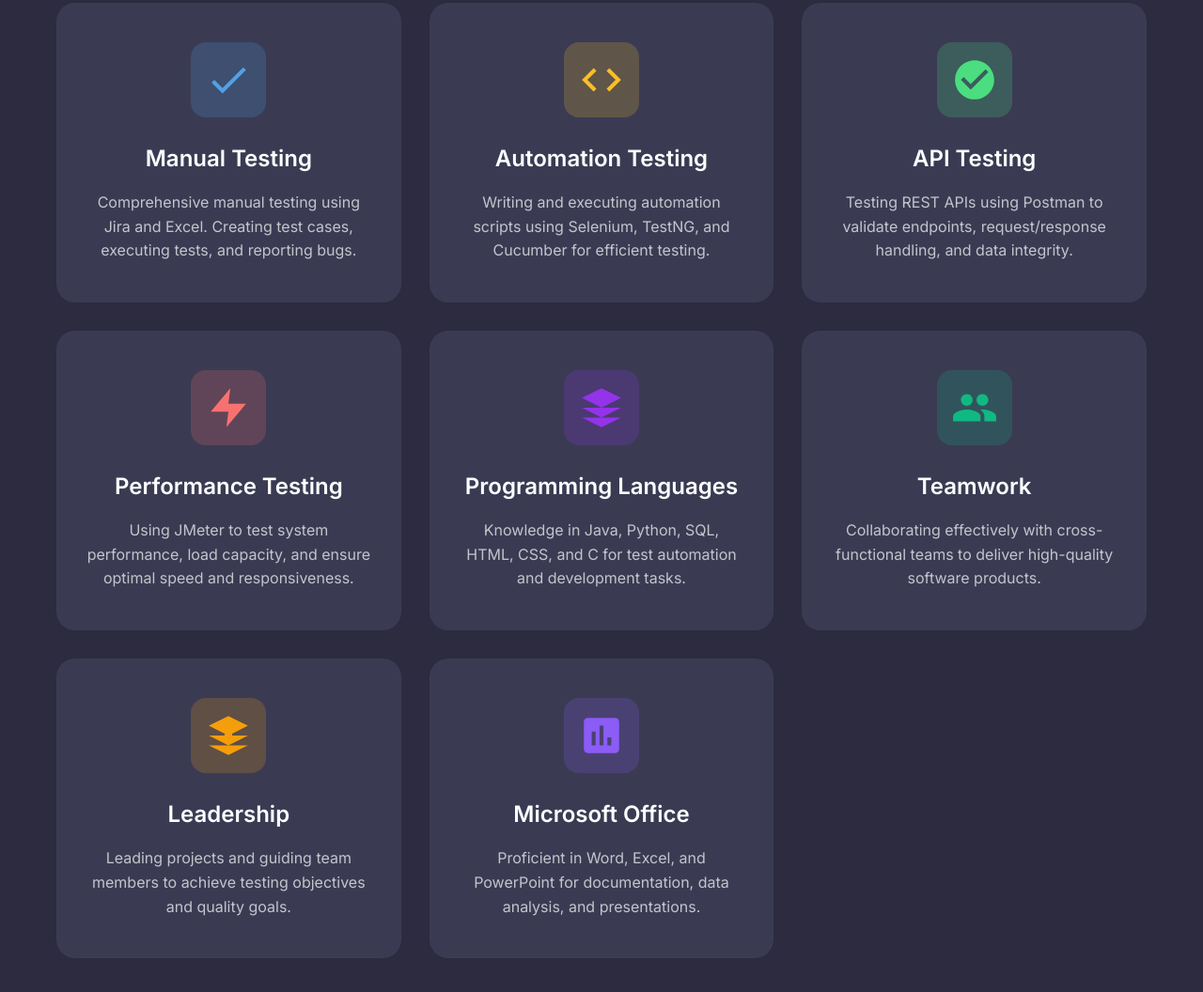
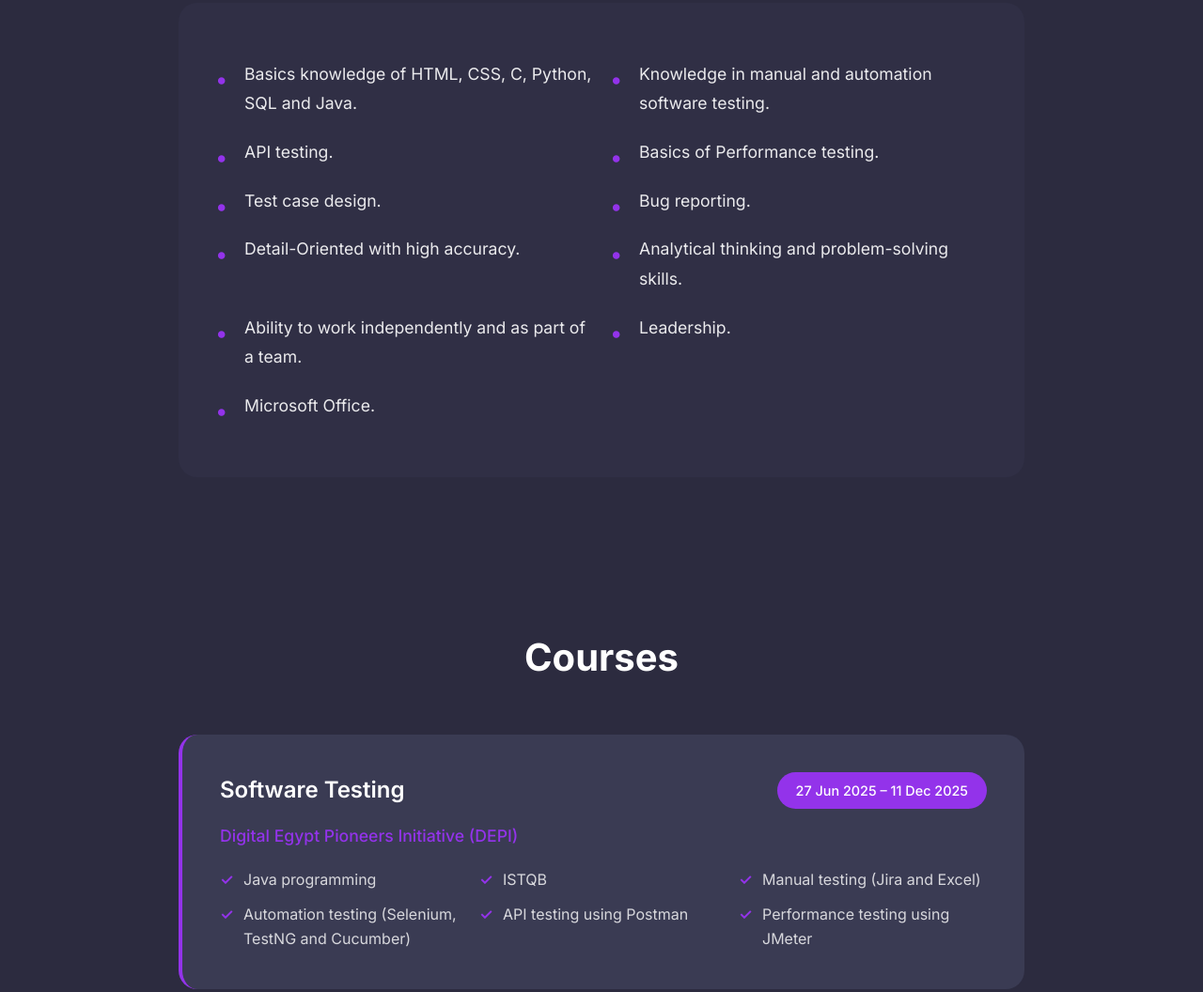
Before and after one commit to ReemSMuhammad/MyPortfolio, a plain HTML site: page reem-portfolio/index.html in a window 1280 px wide. Shown: the part 2354-3410 px from the top of the page at 94% size. Drawn offline with Linux system fonts and the light colour scheme.

Commit message:
Add files via upload

```diff
--- a/reem-portfolio/index.html
+++ b/reem-portfolio/index.html
@@ -83,80 +83,20 @@
     <section id="skills">
         <div class="container">
             <h2 class="section-title">My Core Skills</h2>
-            <div class="skills-grid">
-                <div class="skill-card" style="--icon-color: #53A0E5;">
-                    <div class="skill-icon" style="background-color: rgba(83, 160, 229, 0.2);">
-                        <svg viewBox="0 0 24 24" fill="none" xmlns="http://www.w3.org/2000/svg">
-                            <path d="M9 16.17L4.83 12l-1.42 1.41L9 19 21 7l-1.41-1.41L9 16.17z" fill="#53A0E5"/>
-                        </svg>
-                    </div>
-                    <h3>Manual Testing</h3>
-                    <p>Comprehensive manual testing using Jira and Excel. Creating test cases, executing tests, and reporting bugs.</p>
-                </div>
-                <div class="skill-card" style="--icon-color: #FBBF24;">
-                    <div class="skill-icon" style="background-color: rgba(251, 191, 36, 0.2);">
-                        <svg viewBox="0 0 24 24" fill="none" xmlns="http://www.w3.org/2000/svg">
-                            <path d="M9.4 16.6L4.8 12l4.6-4.6L8 6l-6 6 6 6 1.4-1.4zm5.2 0L19.2 12l-4.6-4.6L16 6l6 6-6 6-1.4-1.4z" fill="#FBBF24"/>
-                        </svg>
-                    </div>
-                    <h3>Automation Testing</h3>
-                    <p>Writing and executing automation scripts using Selenium, TestNG, and Cucumber for efficient testing.</p>
-                </div>
-                <div class="skill-card" style="--icon-color: #4ADE80;">
-                    <div class="skill-icon" style="background-color: rgba(74, 222, 128, 0.2);">
-                        <svg viewBox="0 0 24 24" fill="none" xmlns="http://www.w3.org/2000/svg">
-                            <path d="M12 2C6.48 2 2 6.48 2 12s4.48 10 10 10 10-4.48 10-10S17.52 2 12 2zm-2 15l-5-5 1.41-1.41L10 14.17l7.59-7.59L19 8l-9 9z" fill="#4ADE80"/>
-                        </svg>
-                    </div>
-                    <h3>API Testing</h3>
-                    <p>Testing REST APIs using Postman to validate endpoints, request/response handling, and data integrity.</p>
-                </div>
-                <div class="skill-card" style="--icon-color: #F87171;">
-                    <div class="skill-icon" style="background-color: rgba(248, 113, 113, 0.2);">
-                        <svg viewBox="0 0 24 24" fill="none" xmlns="http://www.w3.org/2000/svg">
-                            <path d="M13 2L3 14h9l-1 8 10-12h-9l1-8z" fill="#F87171"/>
-                        </svg>
-                    </div>
-                    <h3>Performance Testing</h3>
-                    <p>Using JMeter to test system performance, load capacity, and ensure optimal speed and responsiveness.</p>
-                </div>
-                <div class="skill-card" style="--icon-color: #9333EA;">
-                    <div class="skill-icon" style="background-color: rgba(147, 51, 234, 0.2);">
-                        <svg viewBox="0 0 24 24" fill="none" xmlns="http://www.w3.org/2000/svg">
-                            <path d="M12 2L2 7l10 5 10-5-10-5zM2 17l10 5 10-5M2 12l10 5 10-5" fill="#9333EA"/>
-                        </svg>
-                    </div>
-                    <h3>Programming Languages</h3>
-                    <p>Knowledge in Java, Python, SQL, HTML, CSS, and C for test automation and development tasks.</p>
-                </div>
-                <div class="skill-card" style="--icon-color: #10B981;">
-                    <div class="skill-icon" style="background-color: rgba(16, 185, 129, 0.2);">
-                        <svg viewBox="0 0 24 24" fill="none" xmlns="http://www.w3.org/2000/svg">
-                            <path d="M16 11c1.66 0 2.99-1.34 2.99-3S17.66 5 16 5c-1.66 0-3 1.34-3 3s1.34 3 3 3zm-8 0c1.66 0 2.99-1.34 2.99-3S9.66 5 8 5C6.34 5 5 6.34 5 8s1.34 3 3 3zm0 2c-2.33 0-7 1.17-7 3.5V19h14v-2.5c0-2.33-4.67-3.5-7-3.5zm8 0c-.29 0-.62.02-.97.05 1.16.84 1.97 1.97 1.97 3.45V19h6v-2.5c0-2.33-4.67-3.5-7-3.5z" fill="#10B981"/>
-                        </svg>
-                    </div>
-                    <h3>Teamwork</h3>
-                    <p>Collaborating effectively with cross-functional teams to deliver high-quality software products.</p>
-                </div>
-                <div class="skill-card" style="--icon-color: #F59E0B;">
-                    <div class="skill-icon" style="background-color: rgba(245, 158, 11, 0.2);">
-                        <svg viewBox="0 0 24 24" fill="none" xmlns="http://www.w3.org/2000/svg">
-                            <path d="M12 2L2 7l10 5 10-5-10-5zM2 17l10 5 10-5M2 12l10 5 10-5" fill="#F59E0B"/>
-                            <circle cx="12" cy="12" r="2" fill="#F59E0B"/>
-                        </svg>
-                    </div>
-                    <h3>Leadership</h3>
-                    <p>Leading projects and guiding team members to achieve testing objectives and quality goals.</p>
-                </div>
-                <div class="skill-card" style="--icon-color: #8B5CF6;">
-                    <div class="skill-icon" style="background-color: rgba(139, 92, 246, 0.2);">
-                        <svg viewBox="0 0 24 24" fill="none" xmlns="http://www.w3.org/2000/svg">
-                            <path d="M19 3H5c-1.1 0-2 .9-2 2v14c0 1.1.9 2 2 2h14c1.1 0 2-.9 2-2V5c0-1.1-.9-2-2-2zM9 17H7v-7h2v7zm4 0h-2V7h2v10zm4 0h-2v-4h2v4z" fill="#8B5CF6"/>
-                        </svg>
-                    </div>
-                    <h3>Microsoft Office</h3>
-                    <p>Proficient in Word, Excel, and PowerPoint for documentation, data analysis, and presentations.</p>
-                </div>
+            <div class="skills-list">
+                <ul class="skills-ul">
+                    <li>Basics knowledge of HTML, CSS, C, Python, SQL and Java.</li>
+                    <li>Knowledge in manual and automation software testing.</li>
+                    <li>API testing.</li>
+                    <li>Basics of Performance testing.</li>
+                    <li>Test case design.</li>
+                    <li>Bug reporting.</li>
+                    <li>Detail-Oriented with high accuracy.</li>
+                    <li>Analytical thinking and problem-solving skills.</li>
+                    <li>Ability to work independently and as part of a team.</li>
+                    <li>Leadership.</li>
+                    <li>Microsoft Office.</li>
+                </ul>
             </div>
         </div>
     </section>
--- a/reem-portfolio/styles.css
+++ b/reem-portfolio/styles.css
@@ -268,71 +268,46 @@ section {
     color: var(--text-color);
 }
 
-/* Skills Section - Quiz Style Cards */
-.skills-grid {
-    display: grid;
-    grid-template-columns: repeat(auto-fit, minmax(280px, 1fr));
-    gap: 30px;
-    margin-top: 40px;
+/* Skills Section */
+.skills-list {
+    max-width: 900px;
+    margin: 0 auto;
+    background-color: rgba(58, 59, 83, 0.3);
+    border-radius: 20px;
+    padding: 60px 40px;
 }
 
-.skill-card {
-    background-color: var(--card-color);
-    border-radius: 20px;
-    padding: 40px 30px;
-    text-align: center;
-    transition: all 0.3s ease;
-    cursor: pointer;
-    border: 2px solid transparent;
-    position: relative;
-    overflow: hidden;
+.skills-ul {
+    list-style: none;
+    padding: 0;
+    margin: 0;
+    display: grid;
+    grid-template-columns: repeat(auto-fit, minmax(300px, 1fr));
+    gap: 20px;
 }
 
-.skill-card::before {
-    content: '';
-    position: absolute;
-    top: 0;
-    left: 0;
-    right: 0;
-    height: 4px;
-    background: var(--icon-color);
-    transform: scaleX(0);
-    transition: transform 0.3s ease;
+.skills-ul li {
+    color: rgba(255, 255, 255, 0.9);
+    font-size: 1.1rem;
+    line-height: 1.8;
+    padding-left: 30px;
+    position: relative;
+    transition: all 0.3s ease;
 }
 
-.skill-card:hover {
-    transform: translateY(-8px);
-    border-color: var(--primary-color);
-    box-shadow: 0 10px 30px rgba(147, 51, 234, 0.3);
+.skills-ul li::before {
+    content: "•";
+    position: absolute;
+    left: 0;
+    color: var(--primary-color);
+    font-size: 1.5rem;
+    font-weight: bold;
+    line-height: 1.8;
 }
 
-.skill-card:hover::before {
-    transform: scaleX(1);
-}
-
-.skill-icon {
-    width: 80px;
-    height: 80px;
-    margin: 0 auto 25px;
-    border-radius: 16px;
-    display: flex;
-    align-items: center;
-    justify-content: center;
-    background-color: rgba(255, 255, 255, 0.1);
-    font-size: 2.5rem;
-}
-
-.skill-card h3 {
-    font-size: 1.5rem;
-    font-weight: 600;
-    margin-bottom: 15px;
+.skills-ul li:hover {
     color: var(--text-color);
-}
-
-.skill-card p {
-    color: rgba(255, 255, 255, 0.7);
-    font-size: 1rem;
-    line-height: 1.6;
+    transform: translateX(5px);
 }
 
 /* Courses Section */
@@ -750,13 +725,18 @@ footer {
         font-size: 2rem;
     }
 
-    .skills-grid {
-        grid-template-columns: 1fr;
-        gap: 20px;
+    .skills-list {
+        padding: 40px 20px;
     }
 
-    .skill-card {
-        padding: 30px 20px;
+    .skills-ul {
+        grid-template-columns: 1fr;
+        gap: 15px;
+    }
+
+    .skills-ul li {
+        font-size: 1rem;
+        padding-left: 25px;
     }
 
             .menu-toggle {
```
